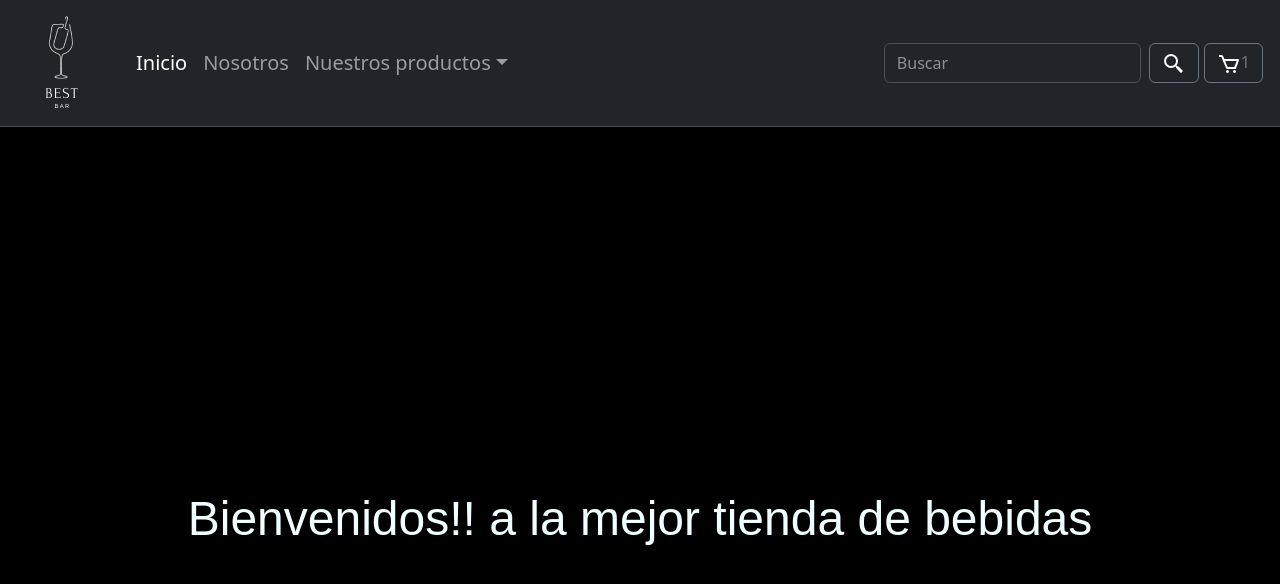
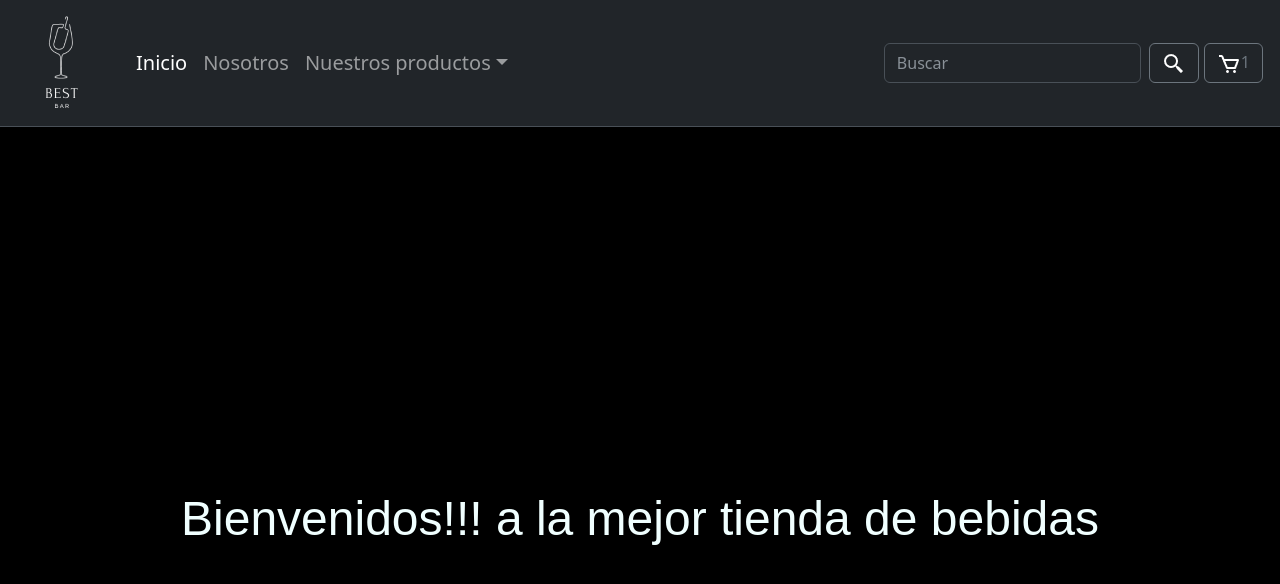
Before and after one commit to marcoscervino/Cervino-comision47310-React, a React (Vite) app: page / in a window 1280 px wide. Shown: the top 584 px of the page. Built offline with nearby package versions, Linux system fonts and the light colour scheme.

Commit message:
prueba deploy3

```diff
--- a/src/App.jsx
+++ b/src/App.jsx
@@ -12,7 +12,7 @@ function App() {
   return (
     <>
       <NavBar/>
-      <ItemListContainer greeting="Bienvenidos!! a la mejor tienda de bebidas"/>
+      <ItemListContainer greeting="Bienvenidos!!! a la mejor tienda de bebidas"/>
     </>
   )
 }
```
